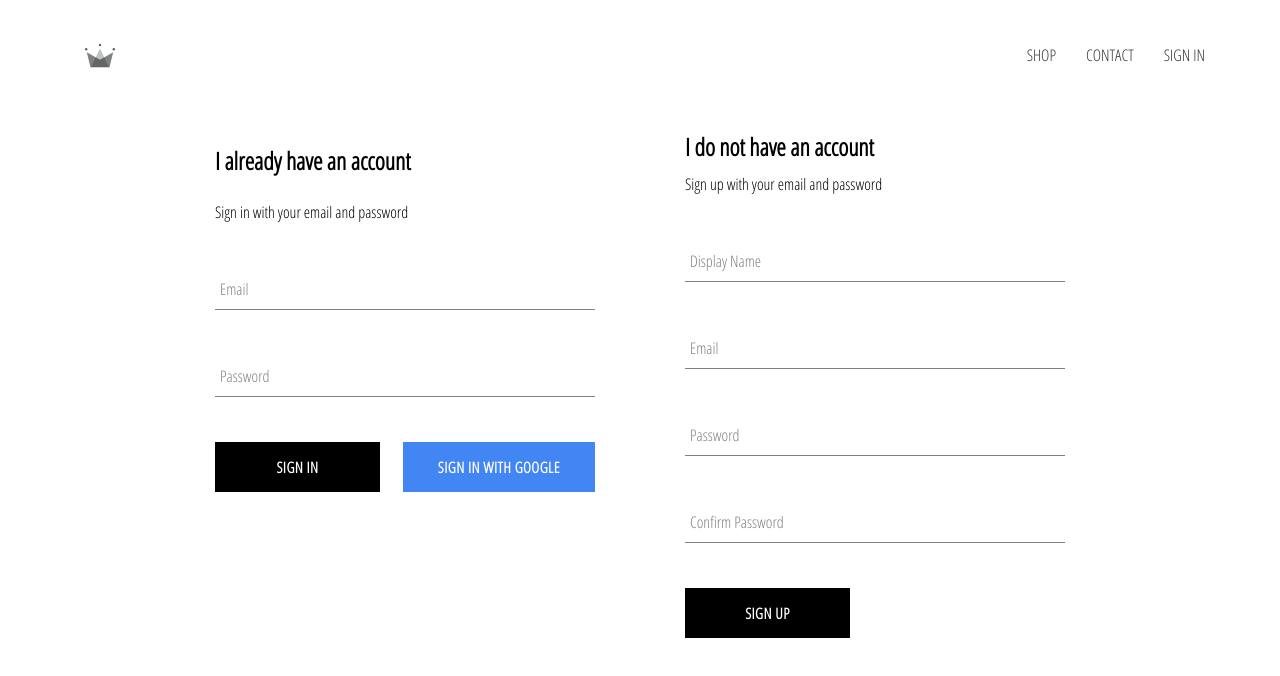
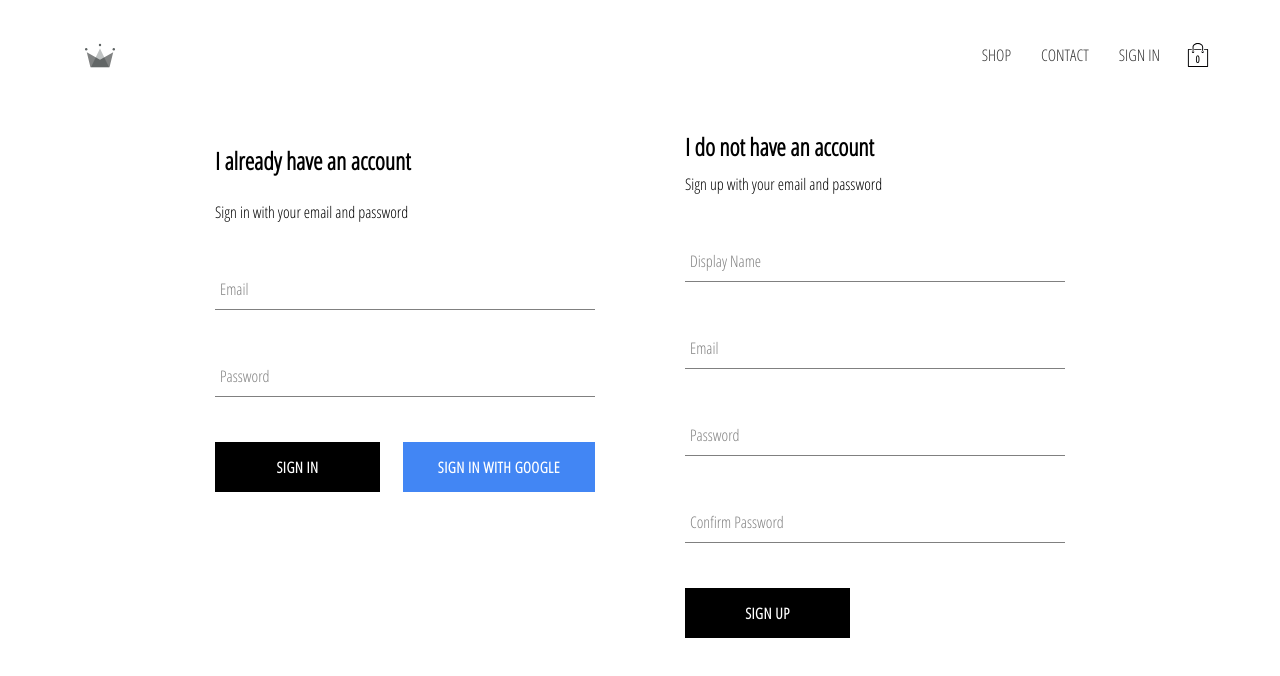
Before and after one commit to joonaaas/clothing-ecommerce, a React (Create React App) app: page /signin in a window 1280 px wide. Shown: the top 676 px of the page. Built offline with nearby package versions, Linux system fonts and the light colour scheme; no server answers.

Commit message:
added cartIcon and cartDropdown components, also implemented cart reducer

```diff
--- /dev/null
+++ b/src/components/cart-dropdown/cart-dropdown.component.jsx
@@ -0,0 +1,16 @@
+import React from 'react'
+
+import CustomButton from '../custom-button/custom-button.component'
+
+import './cart-dropdown.styles.scss'
+
+const CartDropdown = () => {
+	return (
+		<div className='cart-dropdown'>
+			<div className='cart-items' />
+			<CustomButton>GO TO CHECKOUT</CustomButton>
+		</div>
+	)
+}
+
+export default CartDropdown
--- /dev/null
+++ b/src/components/cart-dropdown/cart-dropdown.styles.scss
@@ -0,0 +1,24 @@
+.cart-dropdown {
+  position: absolute;
+  width: 240px;
+  height: 340px;
+  display: flex;
+  flex-direction: column;
+  padding: 20px;
+  border: 1px solid black;
+  background-color: white;
+  top: 90px;
+  right: 40px;
+  z-index: 5;
+
+  .cart-items {
+    height: 240px;
+    display: flex;
+    flex-direction: column;
+    overflow-y: scroll;
+  }
+
+  button {
+    margin-top: auto;
+  }
+}
--- /dev/null
+++ b/src/components/cart-icon/cart-icon.component.jsx
@@ -0,0 +1,23 @@
+import React from 'react'
+
+import { connect } from 'react-redux'
+import { toggleCartHidden } from '../../redux/cart/cart.actions'
+
+import { ReactComponent as ShoppingIcon } from '../../assets/shopping-bag.svg'
+
+import './cart-icon.styles.scss'
+
+const CartIcon = ({ toggleCartHidden }) => {
+	return (
+		<div className='cart-icon' onClick={toggleCartHidden}>
+			<ShoppingIcon className='shopping-icon' />
+			<span className='item-count'>0</span>
+		</div>
+	)
+}
+
+const mapDispatchToProps = (dispatch) => ({
+	toggleCartHidden: () => dispatch(toggleCartHidden()),
+})
+
+export default connect(null, mapDispatchToProps)(CartIcon)
--- /dev/null
+++ b/src/components/cart-icon/cart-icon.styles.scss
@@ -0,0 +1,21 @@
+.cart-icon {
+  width: 45px;
+  height: 45px;
+  position: relative;
+  display: flex;
+  align-items: center;
+  justify-content: center;
+  cursor: pointer;
+
+  .shopping-icon {
+    width: 24px;
+    height: 24px;
+  }
+
+  .item-count {
+    position: absolute;
+    font-size: 10px;
+    font-weight: bold;
+    bottom: 12px;
+  }
+}
--- a/src/components/header/header.component.jsx
+++ b/src/components/header/header.component.jsx
@@ -7,7 +7,10 @@ import { auth } from '../../firebase/firebase.utils'
 
 import { connect } from 'react-redux'
 
-const Header = ({ currentUser }) => {
+import CartIcon from '../cart-icon/cart-icon.component'
+import CartDropdown from '../cart-dropdown/cart-dropdown.component'
+
+const Header = ({ currentUser, hidden }) => {
 	return (
 		<div className='header'>
 			<Link className='logo-container' to='/'>
@@ -29,13 +32,21 @@ const Header = ({ currentUser }) => {
 						SIGN IN
 					</Link>
 				)}
+				<CartIcon />
 			</div>
+			{hidden ? null : <CartDropdown />}
 		</div>
 	)
 }
 
-const mapStateToProps = (state) => ({
-	currentUser: state.user.currentUser,
+const mapStateToProps = ({ user: { currentUser }, cart: { hidden } }) => ({
+	currentUser,
+	hidden,
 })
 
+//?  const mapStateToProps = (state) => ({
+//?	 currentUser: state.user.currentUser,
+//?	 hidden: state.cart.hidden,
+//?  })                            *** WITHOUT DESTRUCTURING ***
+
 export default connect(mapStateToProps)(Header)
--- /dev/null
+++ b/src/redux/cart/cart.actions.js
@@ -0,0 +1,5 @@
+import CartActionTypes from './cart.types'
+
+export const toggleCartHidden = () => ({
+	type: CartActionTypes.TOGGLE_CART_HIDDEN,
+})
--- /dev/null
+++ b/src/redux/cart/cart.reducer.js
@@ -0,0 +1,18 @@
+import CartActionTypes from './cart.types'
+
+const INITIAL_STATE = {
+	hidden: true,
+}
+
+const cartReducer = (state = INITIAL_STATE, action) => {
+	switch (action.type) {
+		case CartActionTypes.TOGGLE_CART_HIDDEN:
+			return {
+				...state,
+				hidden: !state.hidden,
+			}
+		default:
+			return state
+	}
+}
+export default cartReducer
--- /dev/null
+++ b/src/redux/cart/cart.types.js
@@ -0,0 +1,5 @@
+const CartActionTypes = {
+	TOGGLE_CART_HIDDEN: 'TOGGLE_CART_HIDDEN',
+}
+
+export default CartActionTypes
--- a/src/redux/root-reducer.js
+++ b/src/redux/root-reducer.js
@@ -1,7 +1,9 @@
 import { combineReducers } from 'redux'
 
 import userReducer from './user/user.reducer'
+import cartReducer from './cart/cart.reducer'
 
 export default combineReducers({
 	user: userReducer,
+	cart: cartReducer,
 })
--- a/src/redux/user/user.actions.js
+++ b/src/redux/user/user.actions.js
@@ -1,6 +1,6 @@
-import { UserActionTypes } from './user.types'
+import { userActionTypes } from './user.types'
 
 export const setCurrentUser = (user) => ({
-	type: UserActionTypes.SET_CURRENT_USER,
+	type: userActionTypes.SET_CURRENT_USER,
 	payload: user,
 })
--- a/src/redux/user/user.reducer.js
+++ b/src/redux/user/user.reducer.js
@@ -1,4 +1,4 @@
-import { UserActionTypes } from './user.types'
+import { userActionTypes } from './user.types'
 
 const INITIAL_STATE = {
 	currentUser: null,
@@ -6,7 +6,7 @@ const INITIAL_STATE = {
 
 const userReducer = (state = INITIAL_STATE, action) => {
 	switch (action.type) {
-		case UserActionTypes.SET_CURRENT_USER:
+		case userActionTypes.SET_CURRENT_USER:
 			return {
 				...state,
 				currentUser: action.payload,
--- a/src/redux/user/user.types.js
+++ b/src/redux/user/user.types.js
@@ -1,3 +1,4 @@
-export const UserActionTypes = {
+//? Separated this TYPE to avoid typos
+export const userActionTypes = {
 	SET_CURRENT_USER: 'SET_CURRENT_USER',
 }
```
Also changed, not shown: src/assets/shopping-bag.svg (added).
